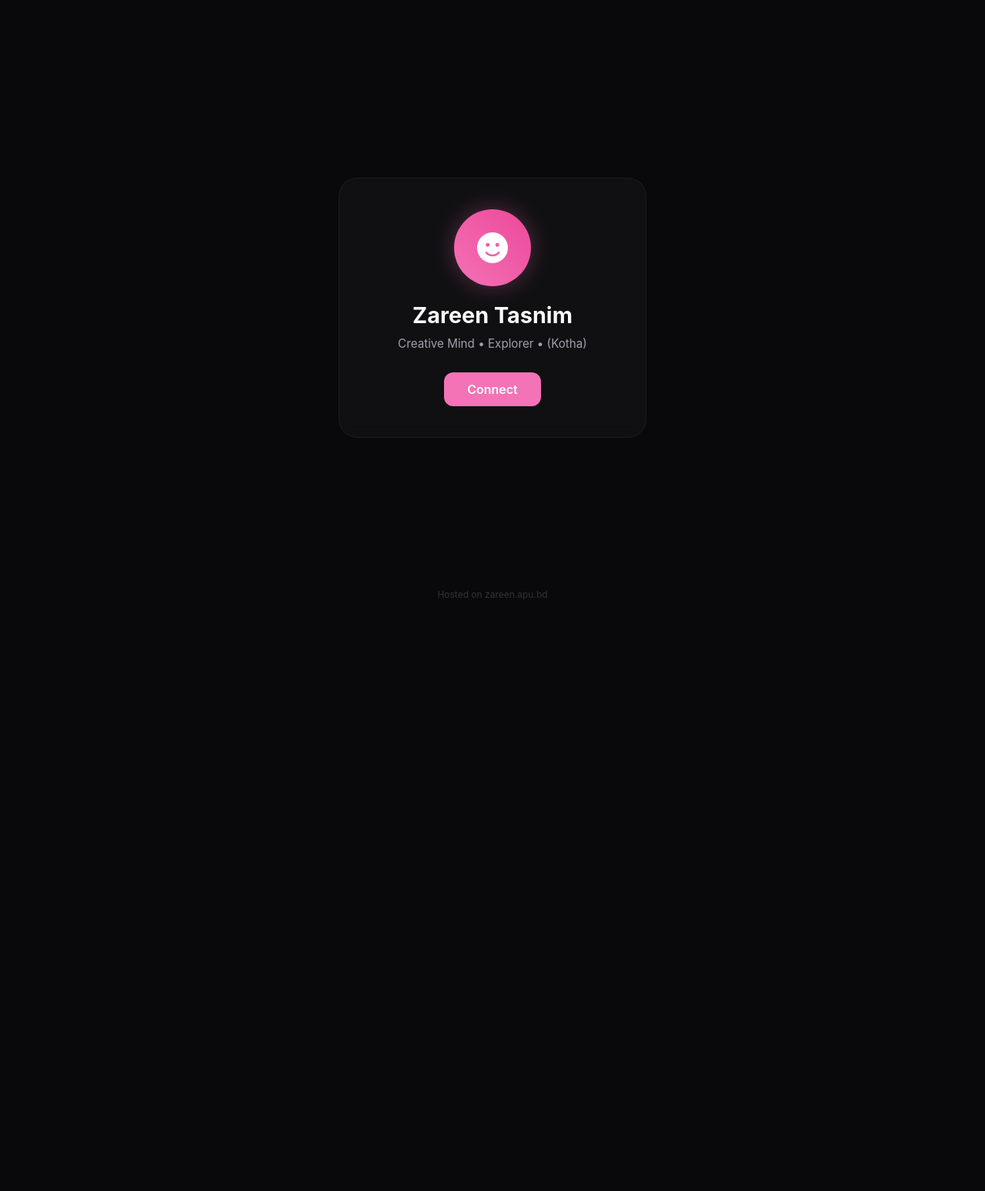
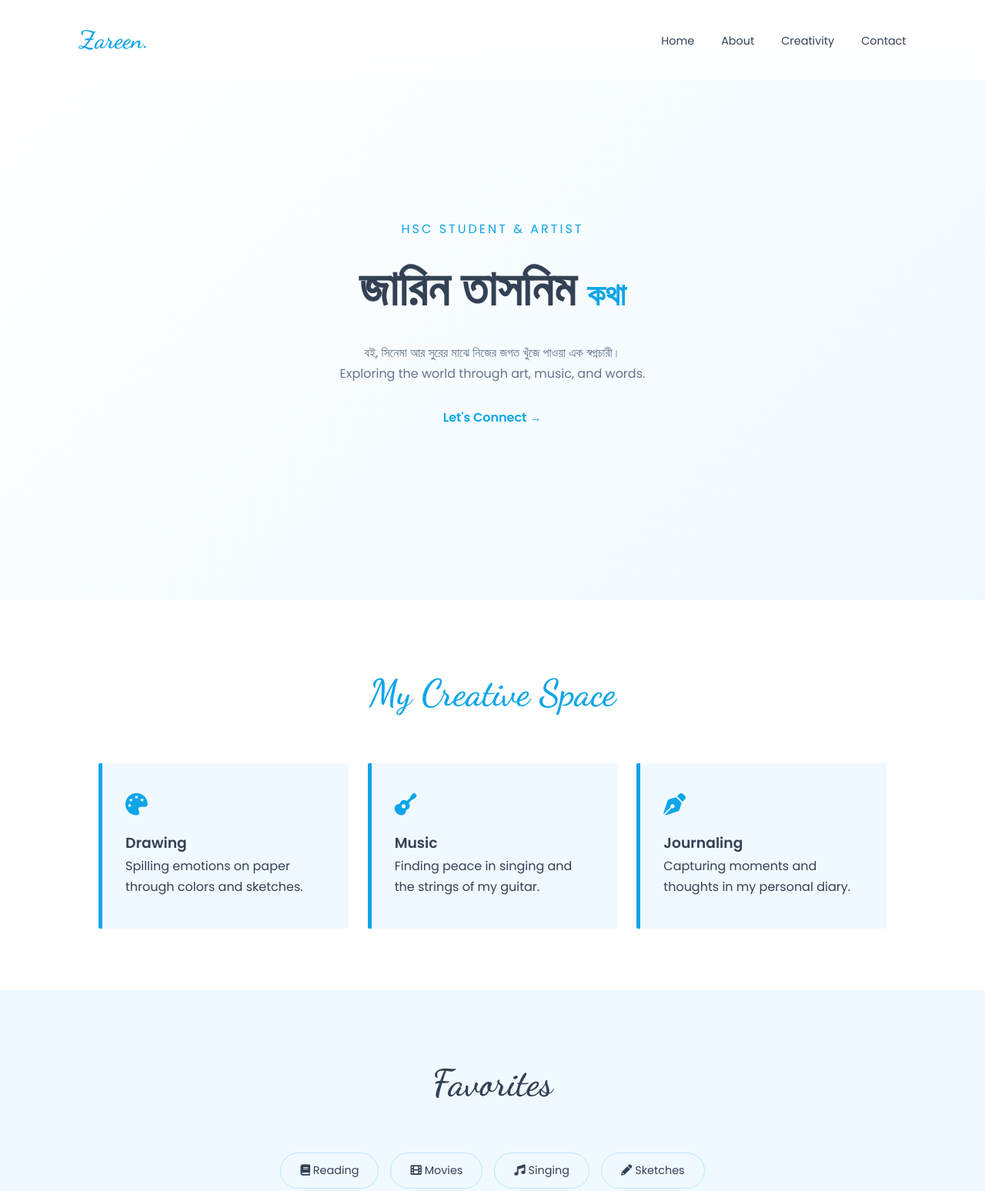
Before and after one commit to Mahin2712/My-Web-pages, a plain HTML site: page index.html in a window 1280 px wide. Shown: the top 1548 px of the page at 77% size. Before the commit the page ends 800 px from the top, so only its background shows below. Drawn offline with Linux system fonts and the light colour scheme.

Commit message:
feat: redesign personal portfolio with new layout, color palette, and language support

```diff
--- a/index.html
+++ b/index.html
@@ -1,19 +1,30 @@
 <!DOCTYPE html>
-<html lang="en">
+<html lang="bn">
 
 <head>
     <meta charset="UTF-8">
     <meta name="viewport" content="width=device-width, initial-scale=1.0">
+
     <title>Kotha</title>
+
+    <link rel="icon" href="https://cdn-icons-png.flaticon.com/512/2919/2919648.png" type="image/png">
+
     <link rel="stylesheet" href="https://cdnjs.cloudflare.com/ajax/libs/font-awesome/6.0.0/css/all.min.css">
+    <link
+        href="https://fonts.googleapis.com/css2?family=Dancing+Script:wght@600&family=Hind+Siliguri:wght@300;500;700&family=Poppins:wght@300;400;600&display=swap"
+        rel="stylesheet">
+
     <style>
         :root {
-            --primary: #f472b6;
-            --bg: #09090b;
-            --card-bg: rgba(255, 255, 255, 0.03);
-            --glass: rgba(255, 255, 255, 0.05);
-            --text: #fafafa;
-            --text-muted: #a1a1aa;
+            /* Zareen's Creative Palette */
+            --primary: #0ea5e9;
+            /* Sky Blue */
+            --bg-soft: #f0f9ff;
+            /* Light Sky Tint */
+            --white: #ffffff;
+            --text-dark: #334155;
+            --text-muted: #64748b;
+            --accent: #bae6fd;
         }
 
         * {
@@ -23,106 +34,231 @@
         }
 
         body {
-            font-family: 'Inter', sans-serif;
-            background: var(--bg);
-            color: var(--text);
-            height: 100vh;
+            font-family: 'Poppins', 'Hind Siliguri', sans-serif;
+            background-color: var(--white);
+            color: var(--text-dark);
+            line-height: 1.7;
+        }
+
+        /* --- Navigation --- */
+        nav {
+            display: flex;
+            justify-content: space-between;
+            align-items: center;
+            padding: 25px 8%;
+            background: rgba(255, 255, 255, 0.8);
+            backdrop-filter: blur(10px);
+            position: fixed;
+            width: 100%;
+            top: 0;
+            z-index: 1000;
+        }
+
+        .logo {
+            font-family: 'Dancing Script', cursive;
+            font-size: 2rem;
+            color: var(--primary);
+        }
+
+        .nav-links {
+            list-style: none;
+            display: flex;
+            gap: 35px;
+        }
+
+        .nav-links a {
+            text-decoration: none;
+            color: var(--text-dark);
+            font-weight: 500;
+            font-size: 0.9rem;
+            transition: 0.3s;
+        }
+
+        .nav-links a:hover {
+            color: var(--primary);
+        }
+
+        /* --- Hero Section --- */
+        .hero {
+            height: 90vh;
             display: flex;
             align-items: center;
             justify-content: center;
-            overflow: hidden;
+            text-align: center;
+            background: linear-gradient(135deg, var(--white) 0%, var(--bg-soft) 100%);
+            padding: 0 20px;
+            margin-top: 60px;
         }
 
-        .container {
-            position: relative;
-            text-align: center;
-            padding: 40px;
-            width: 90%;
-            max-width: 400px;
-            background: var(--card-bg);
-            border-radius: 24px;
-            border: 1px solid var(--glass);
-            backdrop-filter: blur(10px);
-            animation: fadeIn 1s ease-out;
+        .hero-content h4 {
+            font-weight: 400;
+            letter-spacing: 3px;
+            color: var(--primary);
+            margin-bottom: 10px;
+            text-transform: uppercase;
         }
 
-        .profile-img {
-            width: 100px;
-            height: 100px;
-            background: linear-gradient(45deg, var(--primary), #ec4899);
-            border-radius: 50%;
-            margin: 0 auto 20px;
-            display: flex;
-            align-items: center;
-            justify-content: center;
-            font-size: 2.5rem;
-            color: white;
-            box-shadow: 0 0 30px rgba(244, 114, 182, 0.3);
+        .hero-content h1 {
+            font-size: clamp(2.5rem, 7vw, 4rem);
+            font-weight: 600;
+            color: var(--text-dark);
+            margin-bottom: 15px;
         }
 
-        h1 {
-            font-size: 1.8rem;
-            margin-bottom: 8px;
-            font-weight: 700;
+        .nickname {
+            font-family: 'Dancing Script', cursive;
+            color: var(--primary);
+            font-size: 2.5rem;
         }
 
-        p {
-            color: var(--text-muted);
-            font-size: 0.95rem;
-            line-height: 1.6;
-            margin-bottom: 25px;
+        /* --- Journal Sections --- */
+        section {
+            padding: 80px 10%;
         }
 
-        .btn {
-            display: inline-block;
-            padding: 12px 30px;
-            background: var(--primary);
-            color: white;
-            text-decoration: none;
-            border-radius: 12px;
-            font-weight: 600;
+        .section-title {
+            font-family: 'Dancing Script', cursive;
+            font-size: 3rem;
+            color: var(--primary);
+            text-align: center;
+            margin-bottom: 50px;
+        }
+
+        .creative-grid {
+            display: grid;
+            grid-template-columns: repeat(auto-fit, minmax(250px, 1fr));
+            gap: 25px;
+        }
+
+        .art-card {
+            background: var(--bg-soft);
+            padding: 40px 30px;
+            border-radius: 2px;
+            /* Journal style sharp edges */
+            border-left: 5px solid var(--primary);
             transition: 0.3s;
         }
 
-        .btn:hover {
-            transform: translateY(-2px);
-            box-shadow: 0 10px 20px rgba(244, 114, 182, 0.2);
+        .art-card:hover {
+            transform: scale(1.02);
+            background: var(--white);
+            box-shadow: 0 10px 30px rgba(0, 0, 0, 0.05);
         }
 
-        footer {
-            position: absolute;
-            bottom: 20px;
-            font-size: 0.75rem;
-            color: #333;
+        .art-card i {
+            font-size: 1.8rem;
+            color: var(--primary);
+            margin-bottom: 20px;
         }
 
-        @keyframes fadeIn {
-            from {
-                opacity: 0;
-                transform: translateY(20px);
+        /* --- Interests --- */
+        .interests-flex {
+            display: flex;
+            flex-wrap: wrap;
+            justify-content: center;
+            gap: 15px;
+        }
+
+        .interest-tag {
+            padding: 10px 25px;
+            background: var(--bg-soft);
+            border-radius: 50px;
+            font-size: 0.9rem;
+            color: var(--text-dark);
+            border: 1px solid var(--accent);
+        }
+
+        /* --- Footer --- */
+        footer {
+            text-align: center;
+            padding: 60px;
+            background: var(--bg-soft);
+            color: var(--text-muted);
+            font-size: 0.9rem;
+        }
+
+        @media (max-width: 768px) {
+            .nav-links {
+                display: none;
             }
 
-            to {
-                opacity: 1;
-                transform: translateY(0);
+            .hero-content h1 {
+                font-size: 2.5rem;
             }
         }
     </style>
 </head>
 
 <body>
-    <div class="container">
-        <div class="profile-img">
-            <i class="fas fa-face-smile"></i>
+
+    <nav>
+        <div class="logo">Zareen.</div>
+        <ul class="nav-links">
+            <li><a href="#home">Home</a></li>
+            <li><a href="#about">About</a></li>
+            <li><a href="#creativity">Creativity</a></li>
+            <li><a href="#contact">Contact</a></li>
+        </ul>
+    </nav>
+
+    <section class="hero" id="home">
+        <div class="hero-content">
+            <h4>HSC Student & Artist</h4>
+            <h1>জারিন তাসনিম <span class="nickname">কথা</span></h1>
+            <p style="color: var(--text-muted); max-width: 600px; margin: 0 auto 30px;">
+                বই, সিনেমা আর সুরের মাঝে নিজের জগত খুঁজে পাওয়া এক স্বপ্নচারী। <br>
+                Exploring the world through art, music, and words.
+            </p>
+            <a href="#contact" style="text-decoration: none; color: var(--primary); font-weight: 600;">Let's Connect
+                →</a>
         </div>
-        <h1>Zareen Tasnim</h1>
-        <p>Creative Mind • Explorer • (Kotha)</p>
-        <a href="#" class="btn">Connect</a>
-    </div>
+    </section>
+
+    <section id="creativity">
+        <h2 class="section-title">My Creative Space</h2>
+        <div class="creative-grid">
+            <div class="card art-card">
+                <i class="fas fa-palette"></i>
+                <h3>Drawing</h3>
+                <p>Spilling emotions on paper through colors and sketches.</p>
+            </div>
+            <div class="card art-card">
+                <i class="fas fa-guitar"></i>
+                <h3>Music</h3>
+                <p>Finding peace in singing and the strings of my guitar.</p>
+            </div>
+            <div class="card art-card">
+                <i class="fas fa-pen-nib"></i>
+                <h3>Journaling</h3>
+                <p>Capturing moments and thoughts in my personal diary.</p>
+            </div>
+        </div>
+    </section>
+
+    <section id="interests" style="background-color: var(--bg-soft);">
+        <h2 class="section-title" style="color: var(--text-dark);">Favorites</h2>
+        <div class="interests-flex">
+            <div class="interest-tag"><i class="fas fa-book"></i> Reading</div>
+            <div class="interest-tag"><i class="fas fa-film"></i> Movies</div>
+            <div class="interest-tag"><i class="fas fa-music"></i> Singing</div>
+            <div class="interest-tag"><i class="fas fa-pencil-alt"></i> Sketches</div>
+        </div>
+    </section>
+
+    <section id="contact" style="text-align: center;">
+        <h2 class="section-title">Get in Touch</h2>
+        <p style="margin-bottom: 40px; color: var(--text-muted);">Have a creative idea or just want to chat?</p>
+        <div style="font-size: 2rem; display: flex; justify-content: center; gap: 30px;">
+            <a href="#" style="color: var(--primary);"><i class="fab fa-instagram"></i></a>
+            <a href="#" style="color: var(--primary);"><i class="fab fa-facebook"></i></a>
+            <a href="mailto:hello@zareen.apu.bd" style="color: var(--primary);"><i class="fas fa-envelope"></i></a>
+        </div>
+    </section>
 
     <footer>
-        Hosted on zareen.apu.bd
+        <p>&copy; 2026 Zareen Tasnim. All Rights Reserved.</p>
     </footer>
+
 </body>
 
 </html>
```
